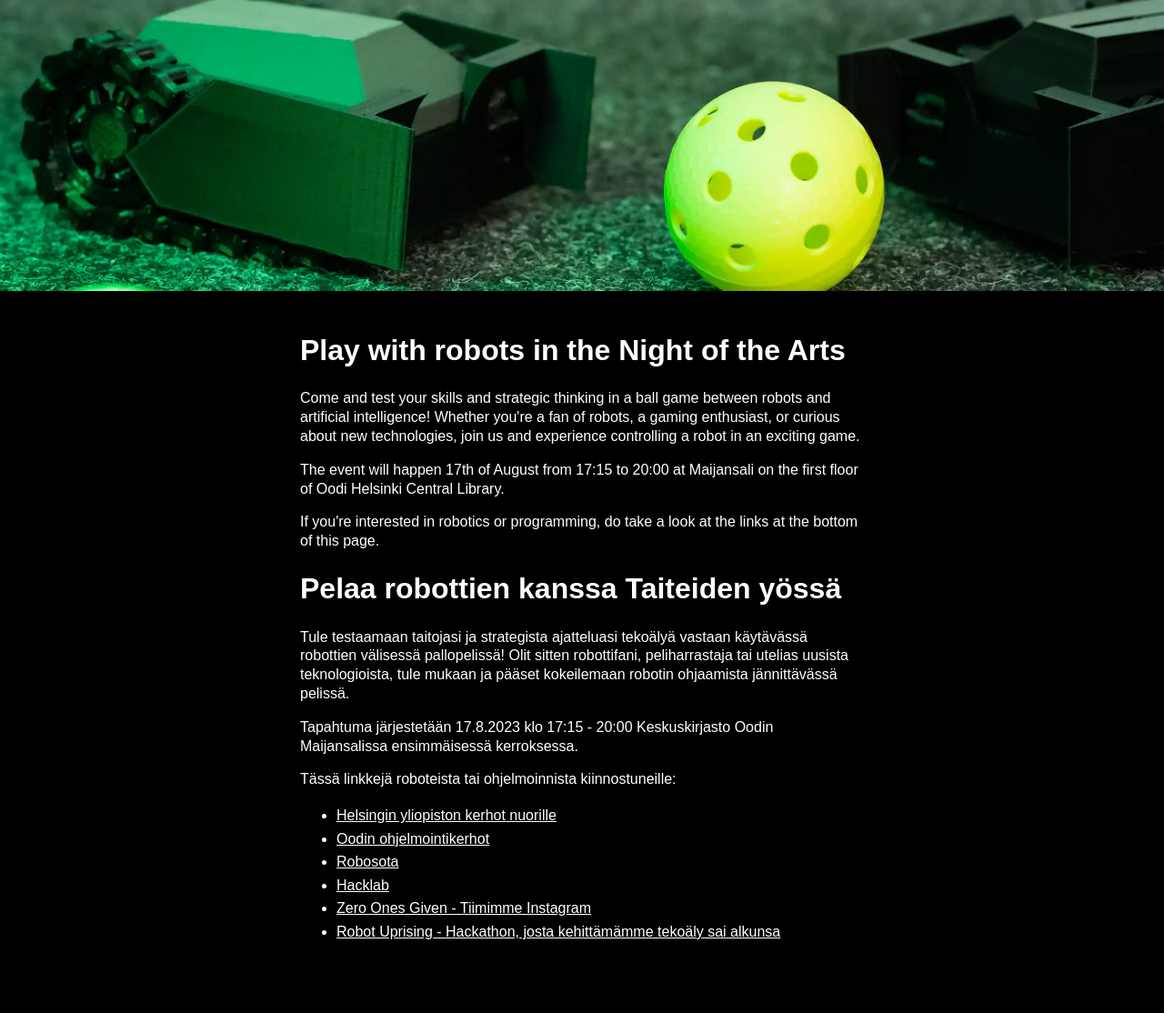
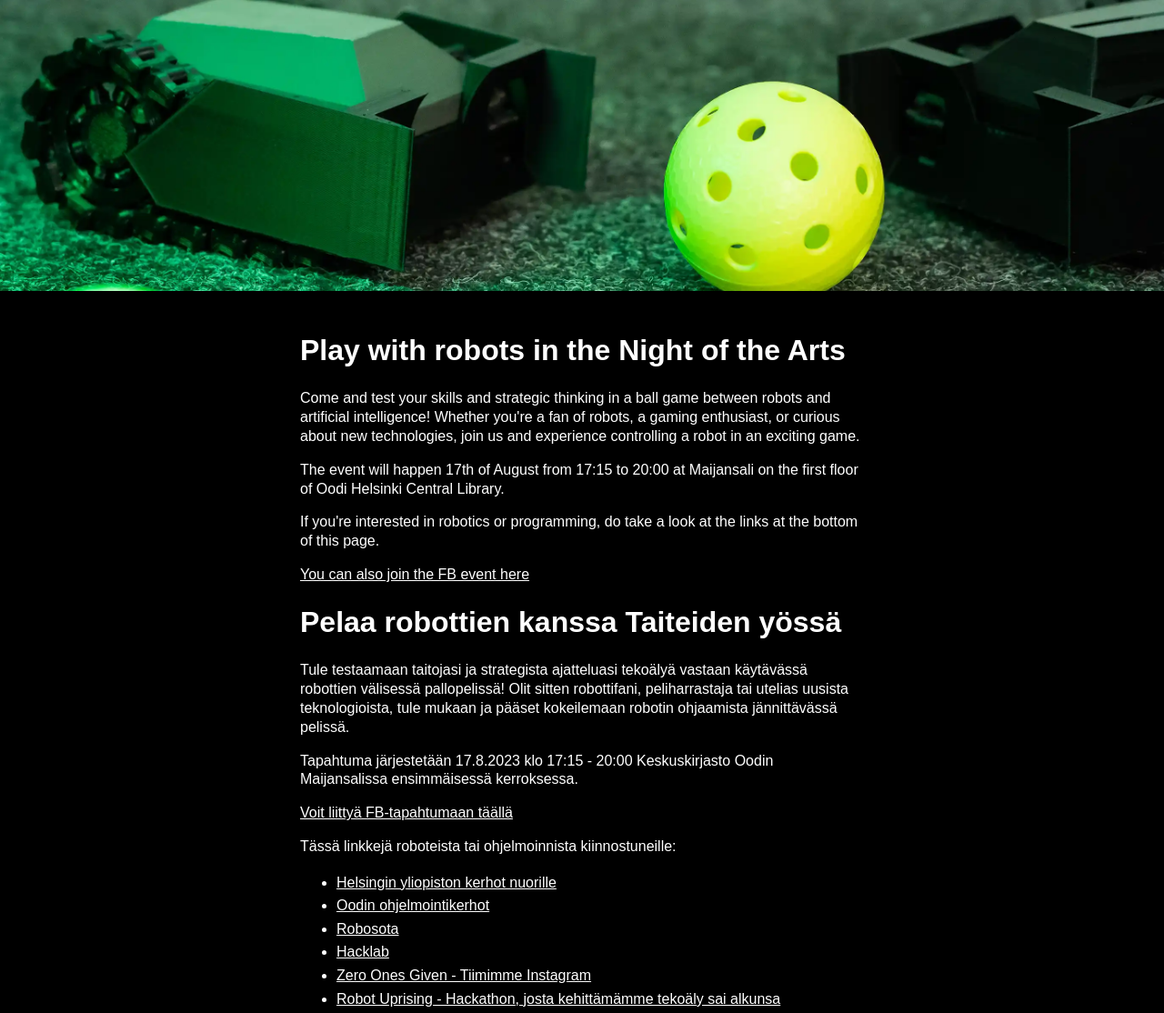
Before and after one commit to zero-ones-given/zero-ones-given.github.io, a plain HTML site: page taiteiden-yo-23/index.html in a window 1280 px wide. Shown: the whole page at 91% size. Before the commit the page ends 1074 px from the top, so only its background shows below. Drawn offline with Linux system fonts and the light colour scheme.

Commit message:
Add FB link

```diff
--- a/taiteiden-yo-23/index.html
+++ b/taiteiden-yo-23/index.html
@@ -55,6 +55,9 @@
             <p>
                 If you're interested in robotics or programming, do take a look at the links at the bottom of this page.
             </p>
+            <p>
+                <a href="https://fb.me/e/1n9dsmsdU">You can also join the FB event here</a>
+            </p>
 
             <h1>Pelaa robottien kanssa Taiteiden yössä</h1>
             <p>
@@ -62,6 +65,9 @@
             </p>
             <p>
                 Tapahtuma järjestetään 17.8.2023 klo 17:15 - 20:00 Keskuskirjasto Oodin Maijansalissa ensimmäisessä kerroksessa.
+            </p>
+            <p>
+                <a href="https://fb.me/e/1n9dsmsdU">Voit liittyä FB-tapahtumaan täällä</a>
             </p>
             <p>
                 Tässä linkkejä roboteista tai ohjelmoinnista kiinnostuneille:
```
